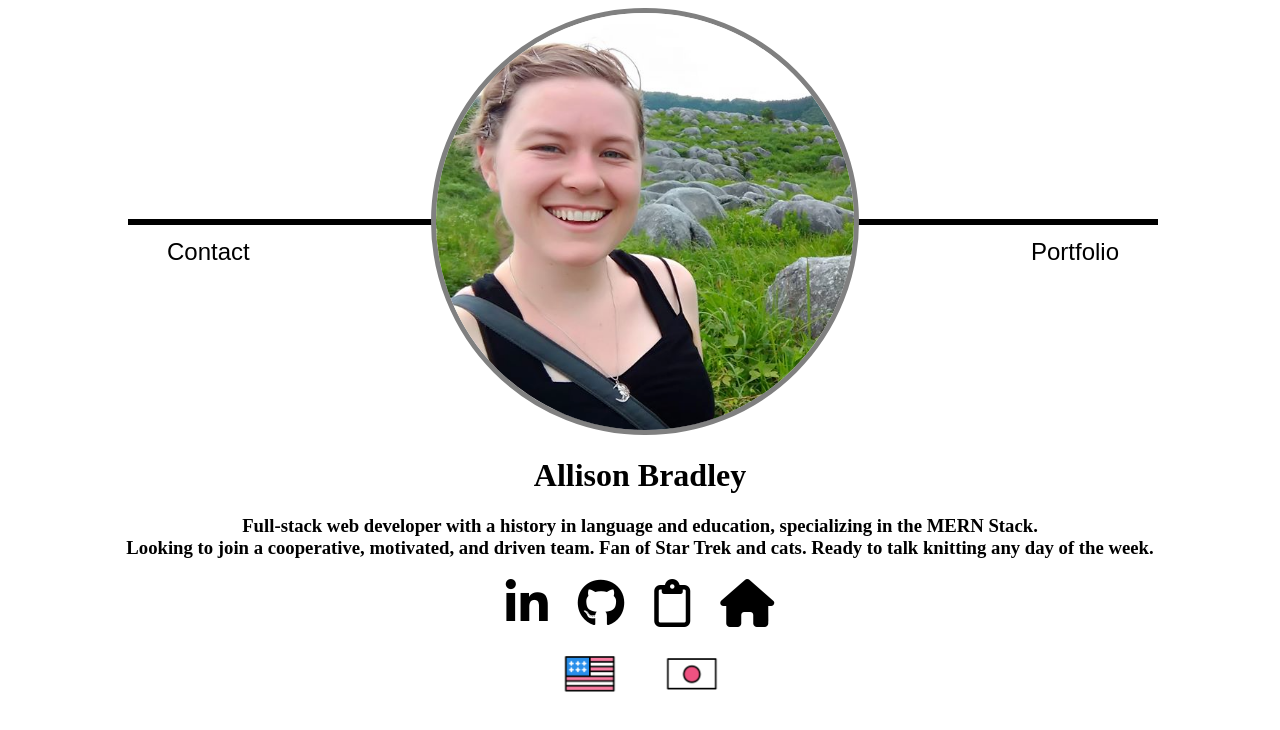
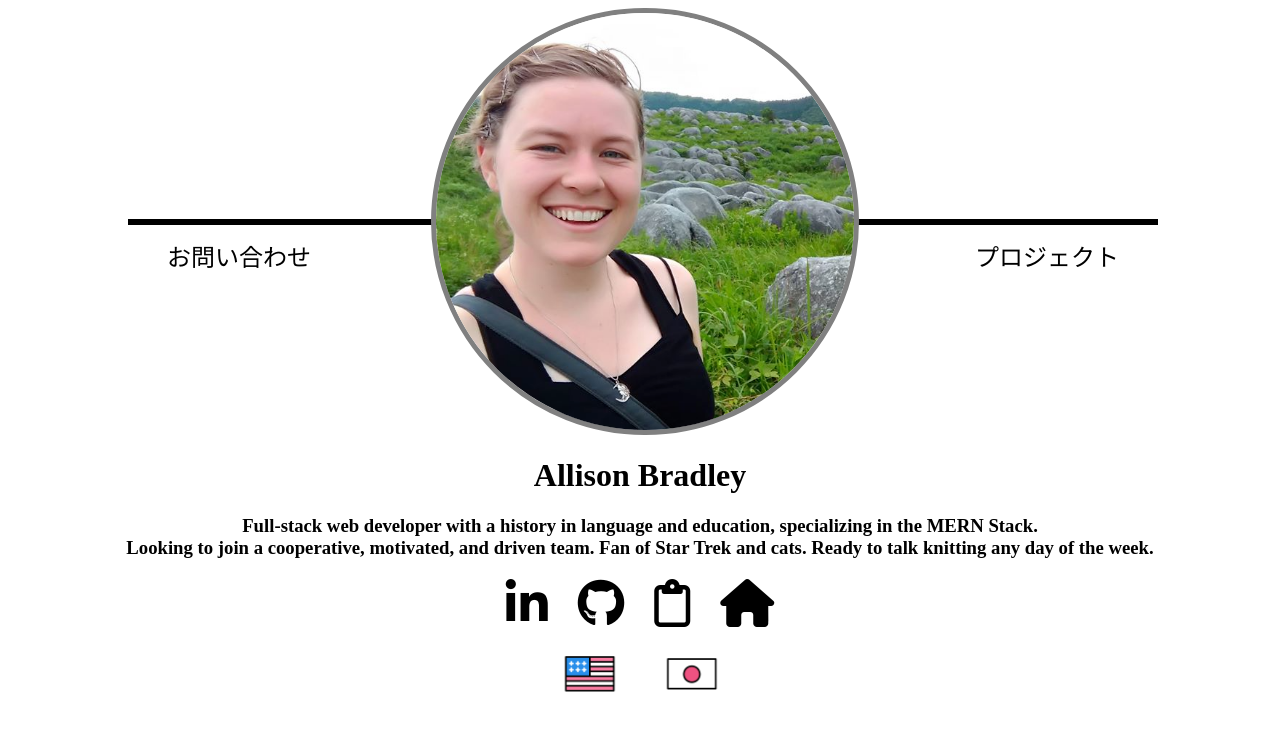
Before and after one commit to BestBroBradley/react-profile, a React (Create React App) app: page / in a window 1280 px wide. Shown: the top 730 px of the page. Built offline with nearby package versions, Linux system fonts and the light colour scheme; the HTML template or start-up script is replaced by a standard one; a web font is replaced by a local one.

Commit message:
Implementing Japanese functionality

```diff
--- a/src/components/pages/About.js
+++ b/src/components/pages/About.js
@@ -1,11 +1,22 @@
-import React from "react"
+import React, { useContext } from "react"
 import Me from "../images/me.png"
 import { AboutWrapper } from "../../styles"
 import { Button } from "../../styles"
 import { Link } from "react-router-dom"
+import { languageContext} from "../../languageContext"
 
 
 export const About = () => {
+
+    const { state } = useContext(languageContext)
+
+    const { language } = state
+    console.log("contact")
+    console.log(language)
+
+    const bioEng = "Full-stack web developer with a history in language and education, specializing in the MERN Stack.<br/>Looking to join a cooperative, motivated, and driven team.  Fan of Star Trek and cats.  Ready to talk knitting any day of the week."
+    const bioJapan = ""
+
     return (
         <AboutWrapper>
             <div id="header-mobile">
@@ -14,16 +25,17 @@ export const About = () => {
             <div id="profile-image">
                 <div id="profile-span">
                     <div className="link">
-                        <Link to="/contact" id="contact-btn"><Button>Contact</Button></Link>
+    <Link to="/contact" id="contact-btn"><Button>{language === "USA" ? "Contact" : "お問い合わせ"}</Button></Link>
                     </div>
                     <div className="link">
-                        <Link to="/portfolio" id="port-btn"><Button>Portfolio</Button></Link>
+                        <Link to="/portfolio" id="port-btn"><Button>{language === "USA" ? "Contact" : "プロジェクト"}</Button></Link>
                     </div>
                 </div>
                 <img alt="The author" src={Me} />
             </div>
             <div id="profile-text">
                 <h1 id="header-desktop">Allison Bradley</h1>
+                {language === "Japan" ? <h4>ブラッドリー　アリソン</h4> : null}
                 <h3 id="bio">Full-stack web developer with a history in language and education, specializing in the MERN Stack.<br/>Looking to join a cooperative, motivated, and driven team.  Fan of Star Trek and cats.  Ready to talk knitting any day of the week.</h3>
             </div>
         </AboutWrapper>
--- a/src/components/pages/Contact.js
+++ b/src/components/pages/Contact.js
@@ -1,16 +1,24 @@
-import React from "react"
+import React, { useContext } from "react"
 import { Navbar } from '../Navbar'
 import { ContactWrapper, Button } from "../../styles"
+import { languageContext } from "../../languageContext"
 
 export const Contact = () => {
+
+    const { state } = useContext(languageContext)
+
+    const { language } = state
+    console.log("contact")
+    console.log(language)
+
     return (
         <>
             <Navbar
-                title="Contact"
+                title={language === "USA" ? "Contact" : "お問い合わせ"}
                 secondaryLink="/"
-                secondaryBtn="Home"
+                secondaryBtn={language === "USA" ? "Home" : "ホーム"}
                 primaryLink="/portfolio"
-                primaryBtn="Portfolio"
+                primaryBtn={language === "USA" ? "Contact" : "プロジェクト"}
                 alt="telephone"
             />
             <ContactWrapper>
```
